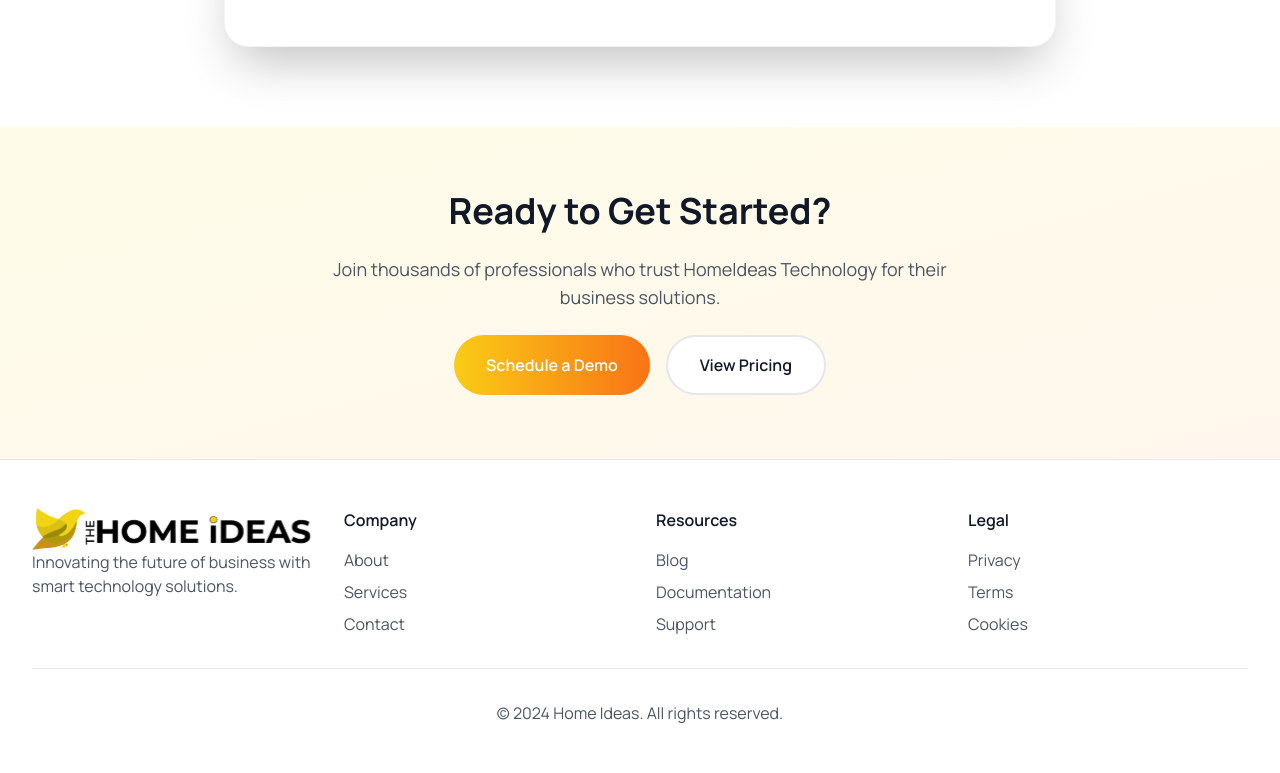
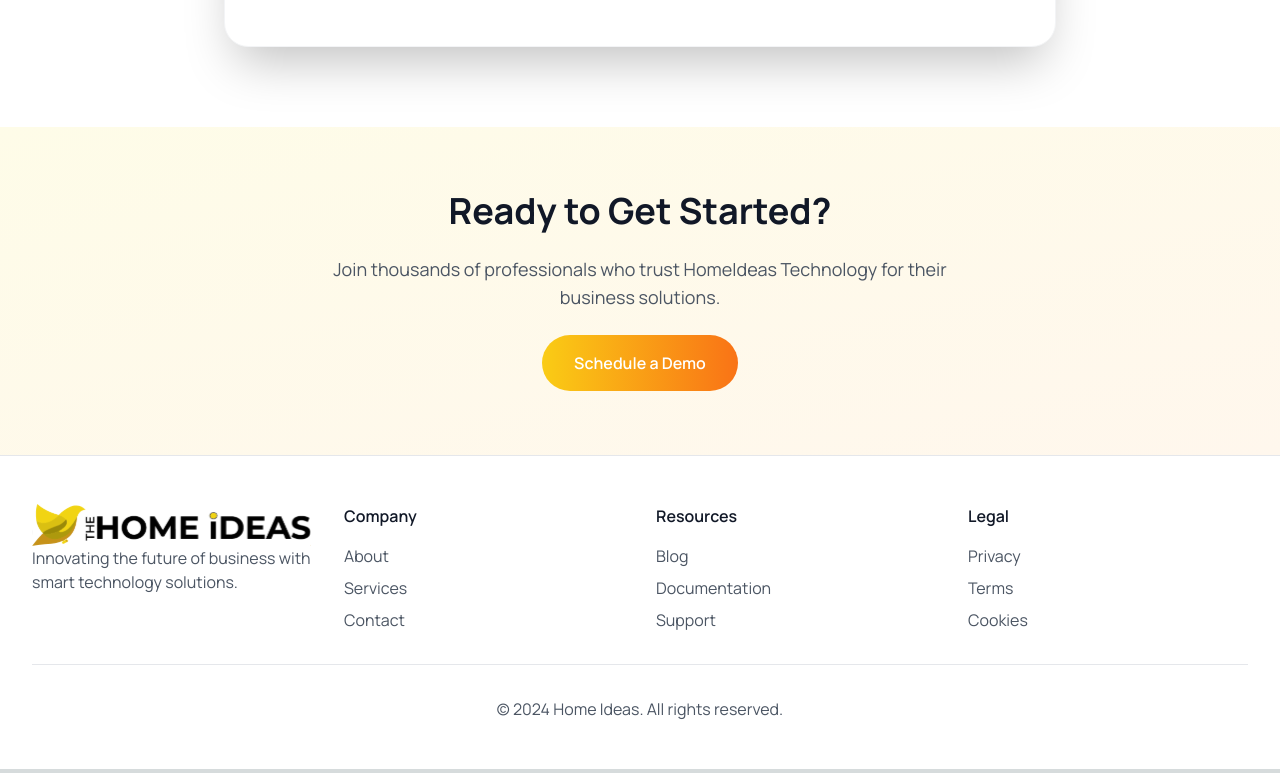
Before and after one commit to Sanjayuiux/homeideas, a Next.js app: page /contact_us in a window 1280 px wide. Shown: the part 1638-2411 px from the top of the page. Built offline with nearby package versions, Linux system fonts and the light colour scheme.

Commit message:
remove view pricing button from CTA section in contact page

```diff
--- a/src/app/contact_us/page.tsx
+++ b/src/app/contact_us/page.tsx
@@ -293,9 +293,6 @@ export default function ContactPage() {
               <button className="bg-gradient-to-r from-yellow-400 to-orange-500 text-white px-8 py-4 rounded-full font-semibold hover:shadow-lg transform hover:scale-105 transition-all duration-300">
                 Schedule a Demo
               </button>
-              <button className="bg-white text-gray-900 px-8 py-4 rounded-full font-semibold border-2 border-gray-200 hover:border-orange-300 hover:text-orange-600 transition-colors">
-                View Pricing
-              </button>
             </div>
           </div>
         </div>
```
